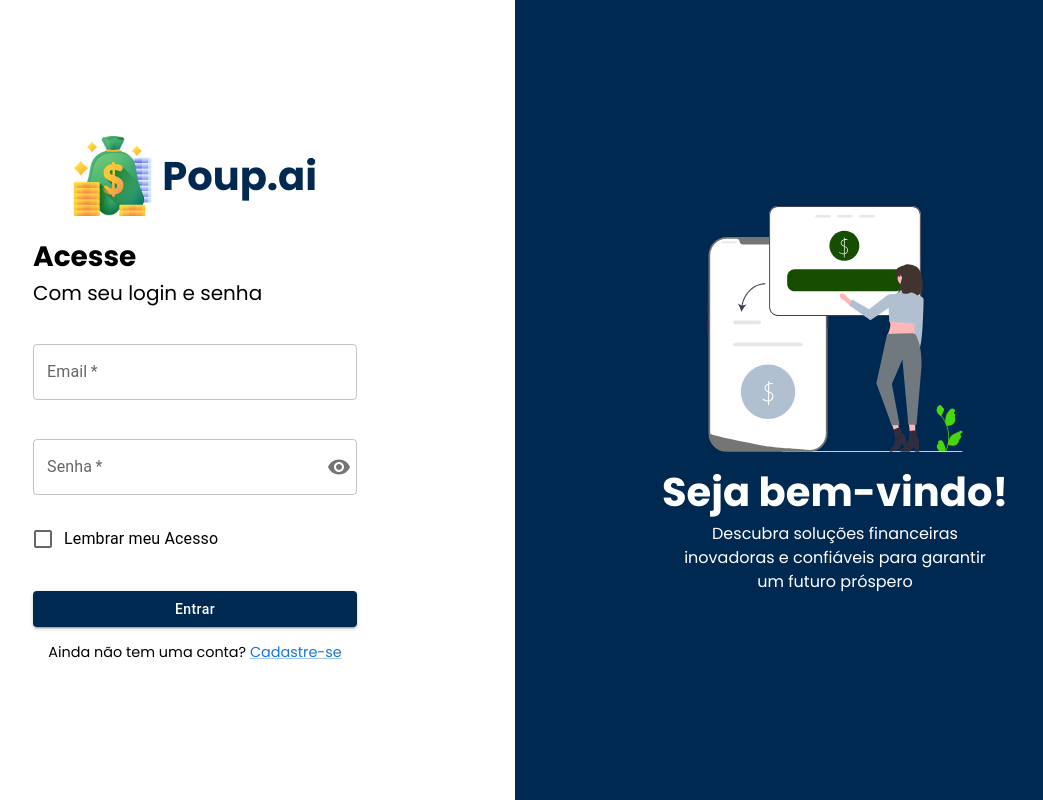
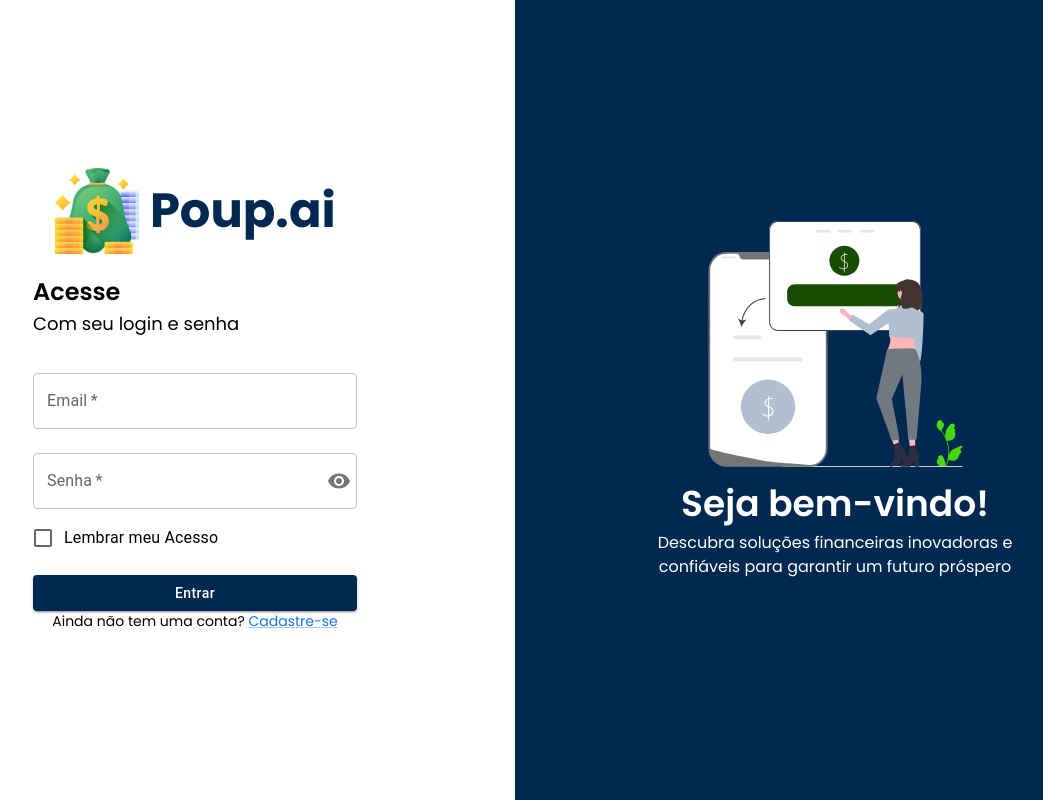
Before and after one commit to Douglass1981/FIAP-Fase1, a Next.js app: page /login in a window 1280 px wide. Shown: the whole page, without its empty margins (125-1168 px from the left). Built offline with nearby package versions, Linux system fonts and the light colour scheme.

Commit message:
refacrtor(scss): update variables for consistency

```diff
--- a/src/app/login/login.styles.module.scss
+++ b/src/app/login/login.styles.module.scss
@@ -1,3 +1,6 @@
+@use '../../styles/variables.scss' as *;
+@use '../../styles/mixins.scss' as *;
+
 @mixin typography($font-size,
   $font-weight: 400,
   $line-height: 1.5,
@@ -28,19 +31,15 @@ $black: #000000;
 
   &__container {
     width: 100%;
-    display: flex;
-    flex-direction: column;
-    justify-content: flex-end;
-    background-color: $blue-primary-500;
+    @include flex-end;
+    background-color: $blue-500;
 
     &__logo_area {
-      display: flex;
+      @include flex-center;
       flex-direction: column;
-      justify-content: center;
-      align-items: center;
 
       &__brand {
-        @include typography(3rem, 700);
+        @include font-heading-2;
         color: $white;
       }
     }
@@ -58,11 +57,11 @@ $black: #000000;
         }
 
         &__title {
-          @include typography(1.75rem, 700);
+          @include font-heading-4 ;
         }
 
         &__subtitle {
-          @include typography(1.25rem);
+          @include font-heading-5 ;
         }
       }
 
@@ -73,7 +72,6 @@ $black: #000000;
         display: flex;
         flex-direction: column;
         padding: 50px 30px;
-        gap: 15px;
 
         &__checkbox {
           display: flex;
@@ -86,14 +84,18 @@ $black: #000000;
           }
         }
 
+        &__button:hover {
+          background-color: $purple-700;
+        }
+
         &__redirect {
           text-align: center;
 
           &__text {
-            font-size: 0.9rem;
+            @include font-body-3;
 
             &__link {
-              font-size: 0.9rem;
+              @include font-body-3;
             }
           }
         }
@@ -106,34 +108,26 @@ $black: #000000;
   }
 }
 
-@media (min-width: $bp-tablet) {
+@include respond(md) {
   .login {
-    background-color: $blue-primary-500;
-    align-items: center;
-    justify-content: center;
+    background-color: $blue-500;
+    @include flex-center;
 
     &__container {
-
-      display: flex;
-      flex-direction: column;
-      justify-content: center;
       border-radius: 16px;
       background-color: $white;
       width: 70%;
-      height: auto;
       padding: 50px;
 
       &__logo_area {
         flex-direction: row;
-        justify-content: center;
-        align-items: center;
+        @include flex-center;
         gap: 10px;
 
 
 
         &__brand {
-          @include typography(2.5rem, 700);
-          color: $blue-primary-500;
+          color: $blue-500;
         }
       }
 
@@ -154,15 +148,15 @@ $black: #000000;
   }
 }
 
-@media (min-width: $bp-desktop) {
+@include respond(lg) {
   .login {
     background-color: $white;
 
     &__container {
-      align-items: center;
-      justify-content: center;
+      @include flex-center;
       width: 50%;
       gap: 20px;
+      height: 100dvh;
 
       &__form-area {
         width: 60%;
@@ -174,22 +168,16 @@ $black: #000000;
 
         &__form {
           padding: 0;
-
-          &__button:hover{
-            background-color: $secondary-purple-700;
-          }
         }
       }
     }
 
     &__container-side {
-      background-color: $blue-primary-500;
-      display: flex;
+      background-color: $blue-500;
+      @include flex-center;
       flex-direction: column;
       width: 50%;
       min-height: 100vh;
-      align-items: center;
-      justify-content: center;
       gap: 10px;
 
       &__image {
@@ -203,15 +191,14 @@ $black: #000000;
         align-items: center;
 
         &__title {
-          @include typography(2.5rem, 700);
+          @include font-heading-3;
           color: $white;
         }
 
         &__description {
           color: $white;
-          width: 50%;
-          text-align: center;
-          @include typography(1rem);
+          width: 60%;
+          text-align: center
         }
       }
     }
--- a/src/styles/mixins.scss
+++ b/src/styles/mixins.scss
@@ -38,7 +38,7 @@
 }
 
 @mixin font-heading-1 {
-  @include typography(var(--font-poppins), 60px, 700, 150%, 0%);
+  @include typography(var(--font-poppins), 3.75rem, 700, 150%, 0%);
 }
 
 @mixin font-heading-2 {
```
